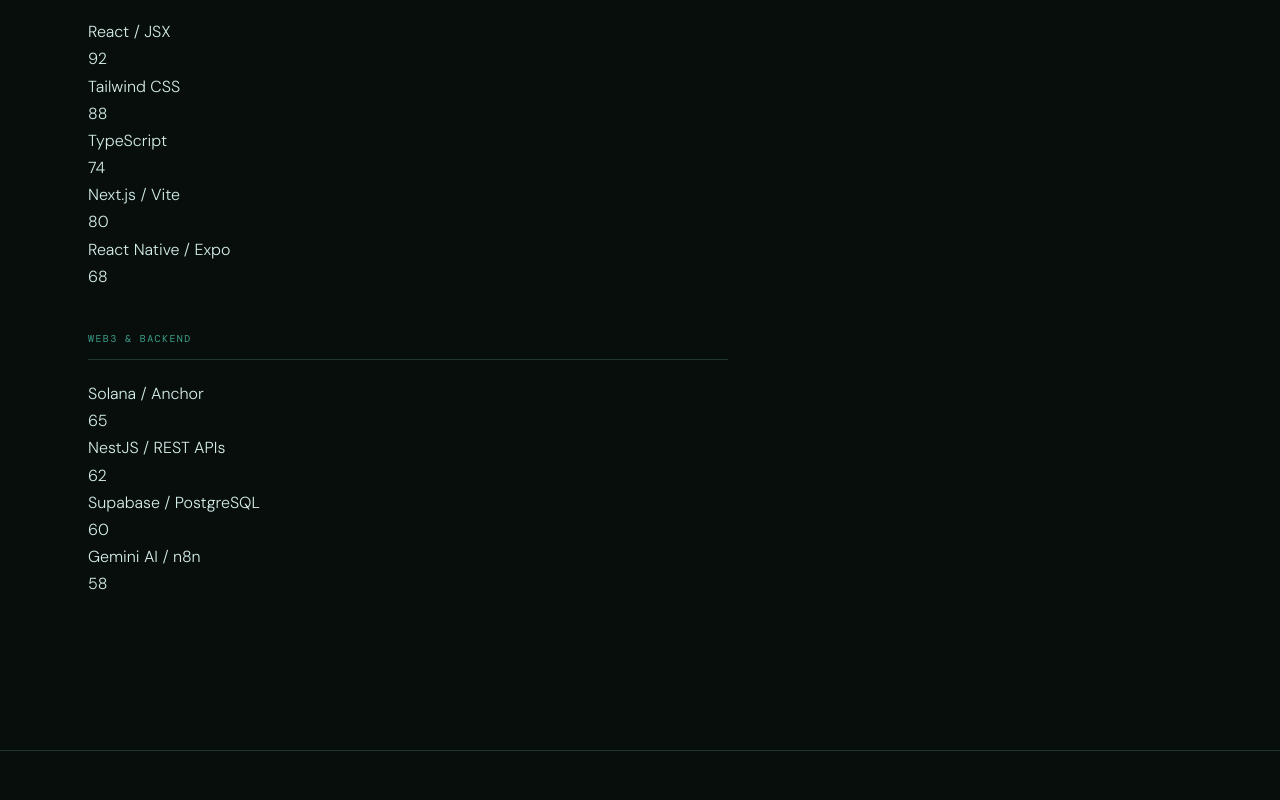
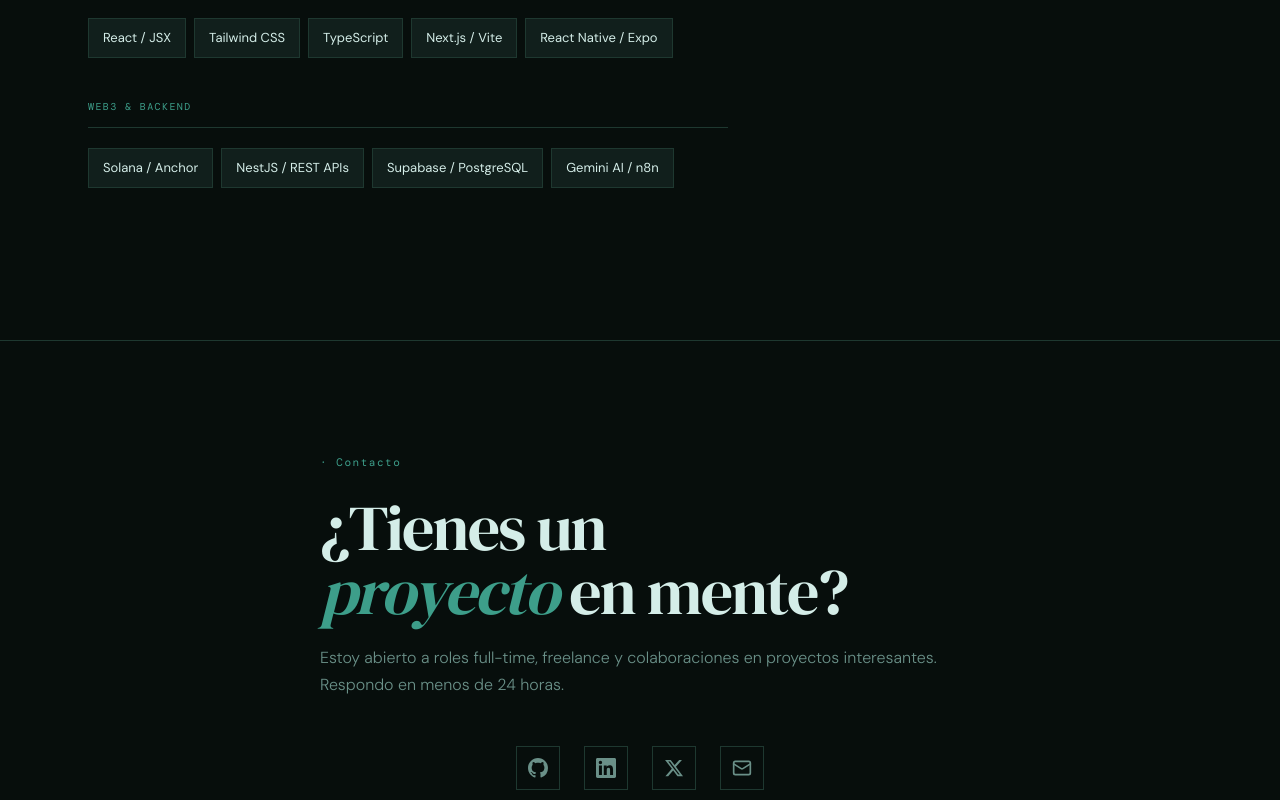
Before and after one commit to anchundiatech/portafolio-nextjs, a Next.js app: page / in a window 1280 px wide. Shown: the part 3300-4100 px from the top of the page. Built offline with nearby package versions, Linux system fonts and the light colour scheme.

Commit message:
feat: add Mail icon and update social links for improved accessibility

```diff
--- a/app/page.tsx
+++ b/app/page.tsx
@@ -4,7 +4,7 @@
 import Image from "next/image";
 import {
   Code2, FileCode, Globe, Paintbrush, Smartphone, Database, Server,
-  Lock, Zap, Coins, Link2, GitBranch, BarChart3, Brain, Hexagon, Anchor,
+  Lock, Zap, Coins, Link2, GitBranch, BarChart3, Brain, Hexagon, Anchor, Mail,
 } from "lucide-react";
 
 const techIcons: Record<string, React.ComponentType<{ size?: number; className?: string }>> = {
@@ -24,7 +24,7 @@
 
 function GithubIcon({ size = 16 }: { size?: number }) {
   return (
-    <svg width={size} height={size} viewBox="0 0 24 24" fill="currentColor" style={{ verticalAlign: "middle", marginRight: 6 }}>
+    <svg width={size} height={size} viewBox="0 0 24 24" fill="currentColor">
       <path d="M12 0C5.37 0 0 5.37 0 12c0 5.31 3.435 9.795 8.205 11.385.6.105.825-.255.825-.57 0-.285-.015-1.23-.015-2.235-3.015.555-3.795-.735-4.035-1.41-.135-.345-.72-1.41-1.23-1.695-.42-.225-1.02-.78-.015-.795.945-.015 1.62.87 1.845 1.23 1.08 1.815 2.805 1.305 3.495.99.105-.78.42-1.305.765-1.605-2.67-.3-5.46-1.335-5.46-5.925 0-1.305.465-2.385 1.23-3.225-.12-.3-.54-1.53.12-3.18 0 0 1.005-.315 3.3 1.23.96-.27 1.98-.405 3-.405s2.04.135 3 .405c2.295-1.56 3.3-1.23 3.3-1.23.66 1.65.24 2.88.12 3.18.765.84 1.23 1.905 1.23 3.225 0 4.605-2.805 5.625-5.475 5.925.435.375.81 1.095.81 2.22 0 1.605-.015 2.895-.015 3.3 0 .315.225.69.825.57A12.02 12.02 0 0024 12c0-6.63-5.37-12-12-12z" />
     </svg>
   );
@@ -32,7 +32,7 @@
 
 function LinkedinIcon({ size = 16 }: { size?: number }) {
   return (
-    <svg width={size} height={size} viewBox="0 0 24 24" fill="currentColor" style={{ verticalAlign: "middle", marginRight: 6 }}>
+    <svg width={size} height={size} viewBox="0 0 24 24" fill="currentColor">
       <path d="M20.447 20.452h-3.554v-5.569c0-1.328-.027-3.037-1.852-3.037-1.853 0-2.136 1.445-2.136 2.939v5.667H9.351V9h3.414v1.561h.046c.477-.9 1.637-1.85 3.37-1.85 3.601 0 4.267 2.37 4.267 5.455v6.286zM5.337 7.433a2.062 2.062 0 01-2.063-2.065 2.064 2.064 0 112.063 2.065zm1.782 13.019H3.555V9h3.564v11.452zM22.225 0H1.771C.792 0 0 .774 0 1.729v20.542C0 23.227.792 24 1.771 24h20.451C23.2 24 24 23.227 24 22.271V1.729C24 .774 23.2 0 22.222 0h.003z" />
     </svg>
   );
@@ -40,7 +40,7 @@
 
 function XIcon({ size = 16 }: { size?: number }) {
   return (
-    <svg width={size} height={size} viewBox="0 0 24 24" fill="currentColor" style={{ verticalAlign: "middle", marginRight: 6 }}>
+    <svg width={size} height={size} viewBox="0 0 24 24" fill="currentColor">
       <path d="M18.244 2.25h3.308l-7.227 8.26 8.502 11.24H16.17l-5.214-6.817L4.99 21.75H1.68l7.73-8.835L1.254 2.25H8.08l4.713 6.231zm-1.161 17.52h1.833L7.084 4.126H5.117z" />
     </svg>
   );
@@ -551,139 +551,25 @@
             <div>
               <div className="skill-category">
                 <div className="skill-cat-name">{t.skills.frontend}</div>
-
-                <div className="skill-row">
+                <div className="skill-list">
                   <span className="skill-name">React / JSX</span>
-                  <div className="skill-bar-wrap">
-                    <div className="skill-dots">
-                      <div className="skill-dot on" />
-                      <div className="skill-dot on" />
-                      <div className="skill-dot on" />
-                      <div className="skill-dot on" />
-                      <div className="skill-dot on" />
-                    </div>
-                    <span className="skill-pct">92</span>
-                  </div>
-                </div>
-
-                <div className="skill-row">
                   <span className="skill-name">Tailwind CSS</span>
-                  <div className="skill-bar-wrap">
-                    <div className="skill-dots">
-                      <div className="skill-dot on" />
-                      <div className="skill-dot on" />
-                      <div className="skill-dot on" />
-                      <div className="skill-dot on" />
-                      <div className="skill-dot on" />
-                    </div>
-                    <span className="skill-pct">88</span>
-                  </div>
-                </div>
-
-                <div className="skill-row">
                   <span className="skill-name">TypeScript</span>
-                  <div className="skill-bar-wrap">
-                    <div className="skill-dots">
-                      <div className="skill-dot on" />
-                      <div className="skill-dot on" />
-                      <div className="skill-dot on" />
-                      <div className="skill-dot on" />
-                      <div className="skill-dot" />
-                    </div>
-                    <span className="skill-pct">74</span>
-                  </div>
-                </div>
-
-                <div className="skill-row">
                   <span className="skill-name">Next.js / Vite</span>
-                  <div className="skill-bar-wrap">
-                    <div className="skill-dots">
-                      <div className="skill-dot on" />
-                      <div className="skill-dot on" />
-                      <div className="skill-dot on" />
-                      <div className="skill-dot on" />
-                      <div className="skill-dot" />
-                    </div>
-                    <span className="skill-pct">80</span>
-                  </div>
-                </div>
-
-                <div className="skill-row">
                   <span className="skill-name">React Native / Expo</span>
-                  <div className="skill-bar-wrap">
-                    <div className="skill-dots">
-                      <div className="skill-dot on" />
-                      <div className="skill-dot on" />
-                      <div className="skill-dot on" />
-                      <div className="skill-dot" />
-                      <div className="skill-dot" />
-                    </div>
-                    <span className="skill-pct">68</span>
-                  </div>
                 </div>
               </div>
 
               <div className="skill-category">
                 <div className="skill-cat-name">{t.skills.web3}</div>
-
-                <div className="skill-row">
+                <div className="skill-list">
                   <span className="skill-name">Solana / Anchor</span>
-                  <div className="skill-bar-wrap">
-                    <div className="skill-dots">
-                      <div className="skill-dot on amber" />
-                      <div className="skill-dot on amber" />
-                      <div className="skill-dot on amber" />
-                      <div className="skill-dot" />
-                      <div className="skill-dot" />
-                    </div>
-                    <span className="skill-pct">65</span>
-                  </div>
-                </div>
-
-                <div className="skill-row">
                   <span className="skill-name">NestJS / REST APIs</span>
-                  <div className="skill-bar-wrap">
-                    <div className="skill-dots">
-                      <div className="skill-dot on amber" />
-                      <div className="skill-dot on amber" />
-                      <div className="skill-dot on amber" />
-                      <div className="skill-dot" />
-                      <div className="skill-dot" />
-                    </div>
-                    <span className="skill-pct">62</span>
-                  </div>
-                </div>
-
-                <div className="skill-row">
                   <span className="skill-name">Supabase / PostgreSQL</span>
-                  <div className="skill-bar-wrap">
-                    <div className="skill-dots">
-                      <div className="skill-dot on amber" />
-                      <div className="skill-dot on amber" />
-                      <div className="skill-dot on amber" />
-                      <div className="skill-dot" />
-                      <div className="skill-dot" />
-                    </div>
-                    <span className="skill-pct">60</span>
-                  </div>
-                </div>
-
-                <div className="skill-row">
                   <span className="skill-name">Gemini AI / n8n</span>
-                  <div className="skill-bar-wrap">
-                    <div className="skill-dots">
-                      <div className="skill-dot on amber" />
-                      <div className="skill-dot on amber" />
-                      <div className="skill-dot on amber" />
-                      <div className="skill-dot" />
-                      <div className="skill-dot" />
-                    </div>
-                    <span className="skill-pct">58</span>
-                  </div>
                 </div>
               </div>
             </div>
-
           </div>
         </div>
       </div>
@@ -700,29 +586,23 @@
             <p className="contact-sub">
               {t.contact.desc}
             </p>
-            <a
-              className="contact-email"
-              href="mailto:armandoanchundiayela@gmail.com"
-            >
-              armandoanchundiayela@gmail.com
-            </a>
-            <div className="contact-divider" />
             <div className="social-links">
               <a
                 className="social-link"
                 href="https://github.com/anchundiatech"
                 target="_blank"
+                aria-label="GitHub"
               >
-                <GithubIcon />
-                GitHub
+                <GithubIcon size={20} />
               </a>
-              <a className="social-link" href="https://www.linkedin.com/in/alejandro-anchundia/" target="_blank">
-                <LinkedinIcon />
-                LinkedIn
+              <a className="social-link" href="https://www.linkedin.com/in/alejandro-anchundia/" target="_blank" aria-label="LinkedIn">
+                <LinkedinIcon size={20} />
               </a>
-              <a className="social-link" href="https://x.com/alejo_dev1" target="_blank">
-                <XIcon />
-                X
+              <a className="social-link" href="https://x.com/alejo_dev1" target="_blank" aria-label="X">
+                <XIcon size={20} />
+              </a>
+              <a className="social-link" href="mailto:armandoanchundiayela@gmail.com" aria-label="Email">
+                <Mail size={20} />
               </a>
             </div>
           </div>
```
